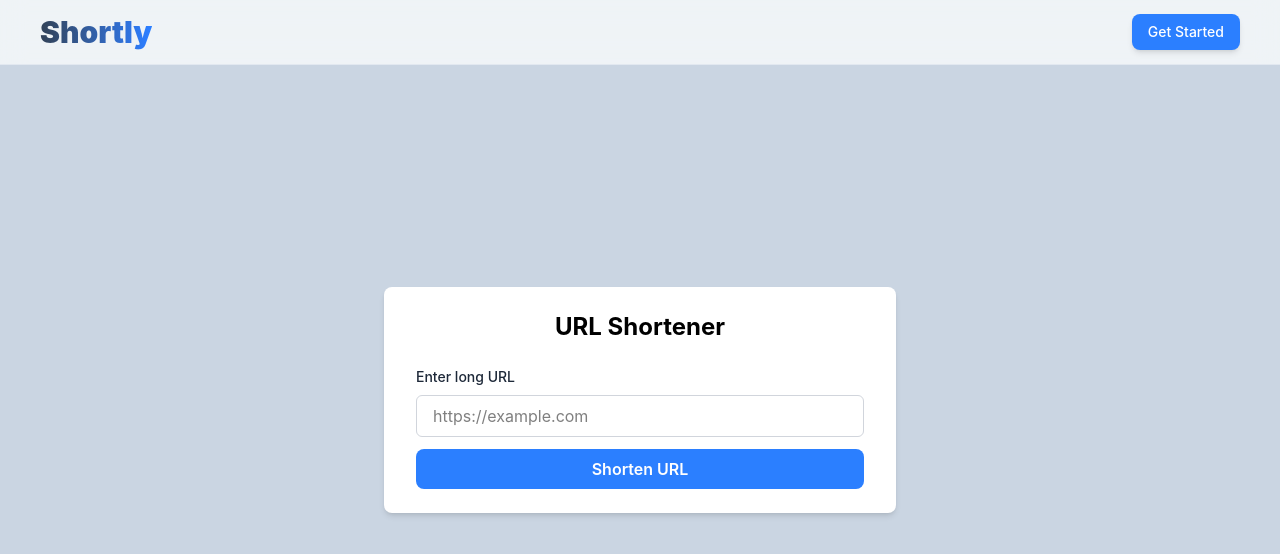
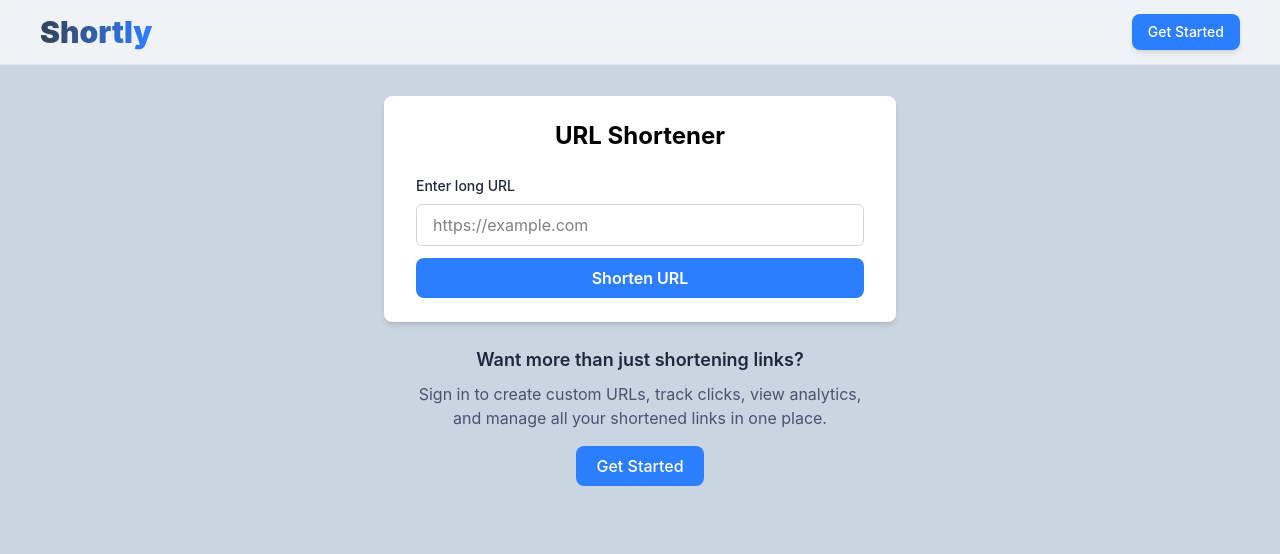
Before and after one commit to ayushraj78088/shortly, a React (Vite) app in the folder frontend/: page / in a window 1280 px wide. Shown: the top 554 px of the page. Built offline with nearby package versions, Linux system fonts and the light colour scheme; no server answers.

Commit message:
Add QR code generation and download option

```diff
--- a/frontend/src/components/UrlForm.jsx
+++ b/frontend/src/components/UrlForm.jsx
@@ -1,7 +1,7 @@
 import { useState } from "react";
-import axios from "axios";
 import { createShortCustomUrl, createShortUrl } from "../api/shortUrl.api";
 import useUserStore from "../store/useUserStore";
+import QRCode from "qrcode";
 
 const UrlForm = () => {
   const [url, setUrl] = useState("");
@@ -9,12 +9,15 @@ const UrlForm = () => {
   const [copied, setCopied] = useState(false);
   const [customUrl, setCustomUrl] = useState("");
   const [error, setError] = useState("");
+  const [qrCode, setQrCode] = useState("");
 
   const isAuthenticated = useUserStore((state) => state.isAuthenticated);
 
   const handleShorten = async (e) => {
     e.preventDefault();
     setError("");
+    setQrCode("");
+    setShortUrl("");
 
     if (!url) return;
 
@@ -27,7 +30,10 @@ const UrlForm = () => {
         newShortUrl = await createShortUrl(url);
       }
 
+      const qrCodeImage = await QRCode.toDataURL(newShortUrl);
+
       setShortUrl(newShortUrl);
+      setQrCode(qrCodeImage);
       setCopied(false);
     } catch (err) {
       setError(err.response?.data?.error || "Something went wrong");
@@ -57,12 +63,9 @@ const UrlForm = () => {
             onChange={(e) => setUrl(e.target.value)}
             required
             placeholder="https://example.com"
-            className="w-full px-4 py-2 border border-gray-300 rounded-md focus:outline focus:outline-sky-500"
+            className="w-full px-4 py-2 border border-gray-300 rounded-md focus:outline focus:outline-sky-500 truncate"
           />
         </div>
-        <button className="w-full bg-blue-500 hover:bg-blue-600 text-white font-semibold py-2 px-4 rounded-lg transition-all duration-300 cursor-pointer">
-          Shorten URL
-        </button>
 
         {isAuthenticated && (
           <div className="flex flex-col gap-2 mt-4">
@@ -73,7 +76,7 @@ const UrlForm = () => {
               Custom URL (optional)
             </label>
             <input
-              type="customUrl"
+              type="text"
               name="customUrl"
               id="customUrl"
               value={customUrl}
@@ -83,11 +86,20 @@ const UrlForm = () => {
             />
           </div>
         )}
+
+        <button className="w-full bg-blue-500 hover:bg-blue-600 text-white font-semibold py-2 px-4 rounded-lg transition-all duration-300 cursor-pointer">
+          Shorten URL
+        </button>
+
         {error && <p className="text-red-500 text-sm font-medium">{error}</p>}
       </form>
 
       {shortUrl && (
-        <div className="mt-4">
+        <div className="mt-4 p-4 bg-gray-50 border border-gray-200 rounded-lg">
+          <p className="text-green-600 font-medium mb-2">
+            ✓ URL shortened successfully
+          </p>
+
           <h2 className="text-lg font-semibold mb-2">Your shortened URL:</h2>
 
           <div className="flex items-center border border-gray-300 rounded-lg overflow-hidden">
@@ -111,6 +123,24 @@ const UrlForm = () => {
               {copied ? "Copied!" : "Copy"}
             </button>
           </div>
+
+          <div className="flex flex-col items-center gap-2 mt-2">
+            <h3 className="font-semibold text-gray-700">QR Code</h3>
+
+            <img
+              src={qrCode}
+              alt="QR Code"
+              className="w-36 h-36 rounded-md shadow-sm hover:scale-105"
+            />
+
+            <a
+              href={qrCode}
+              download="short-url-qrcode.png"
+              className="bg-gray-200 hover:bg-blue-600 text-black hover:text-white px-4 py-2 rounded-lg font-medium transition-all duration-300"
+            >
+              Download QR
+            </a>
+          </div>
         </div>
       )}
     </div>
--- a/frontend/src/pages/DashboardPage.jsx
+++ b/frontend/src/pages/DashboardPage.jsx
@@ -7,7 +7,7 @@ const DashboardPage = () => {
   const user = useUserStore((state) => state.user);
 
   return (
-    <div className="min-h-screen bg-slate-300 flex flex-col justify-center items-center text-black">
+    <div className="min-h-screen bg-slate-300 flex flex-col pt-24 items-center text-black">
       <div className="mb-4 mt-8">
         <h1 className="text-3xl font-bold text-gray-900">
           Welcome back, {user?.name} 👋
--- a/frontend/src/pages/HomePage.jsx
+++ b/frontend/src/pages/HomePage.jsx
@@ -1,6 +1,6 @@
 import UrlForm from "../components/UrlForm";
 import useUserStore from "../store/useUserStore";
-import { Navigate } from "react-router";
+import { Link, Navigate } from "react-router";
 
 const HomePage = () => {
   const isAuthenticated = useUserStore((state) => state.isAuthenticated);
@@ -10,8 +10,26 @@ const HomePage = () => {
   }
 
   return (
-    <div className="min-h-screen bg-slate-300 flex flex-col justify-center items-center text-black">
+    <div className="min-h-screen bg-slate-300 flex flex-col pt-24 items-center text-black">
       <UrlForm />
+
+      <div className="mt-6 text-center max-w-md pb-10">
+        <h3 className="text-lg font-semibold text-slate-800">
+          Want more than just shortening links?
+        </h3>
+
+        <p className="mt-2 text-slate-600">
+          Sign in to create custom URLs, track clicks, view analytics, and
+          manage all your shortened links in one place.
+        </p>
+
+        <Link
+          to="/auth"
+          className="inline-block mt-4 bg-blue-500 hover:bg-blue-600 text-white px-5 py-2 rounded-lg font-medium transition-all duration-300"
+        >
+          Get Started
+        </Link>
+      </div>
     </div>
   );
 };
```
